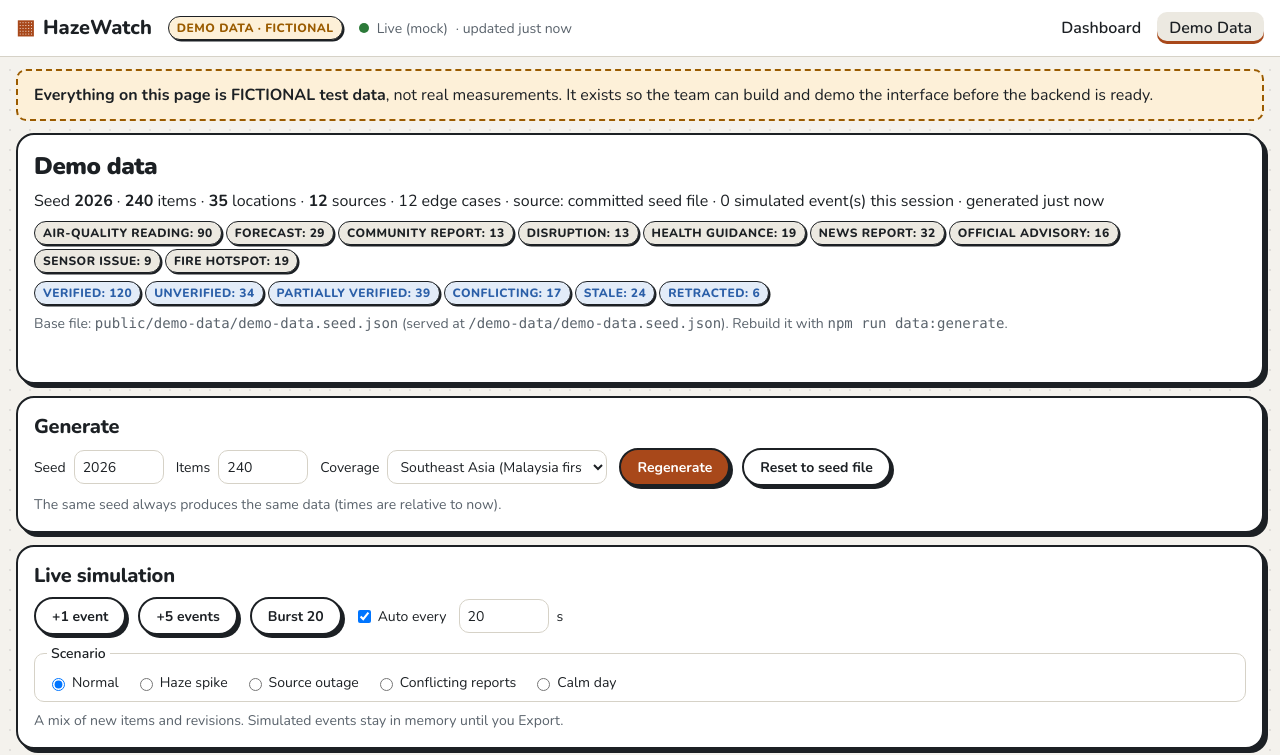
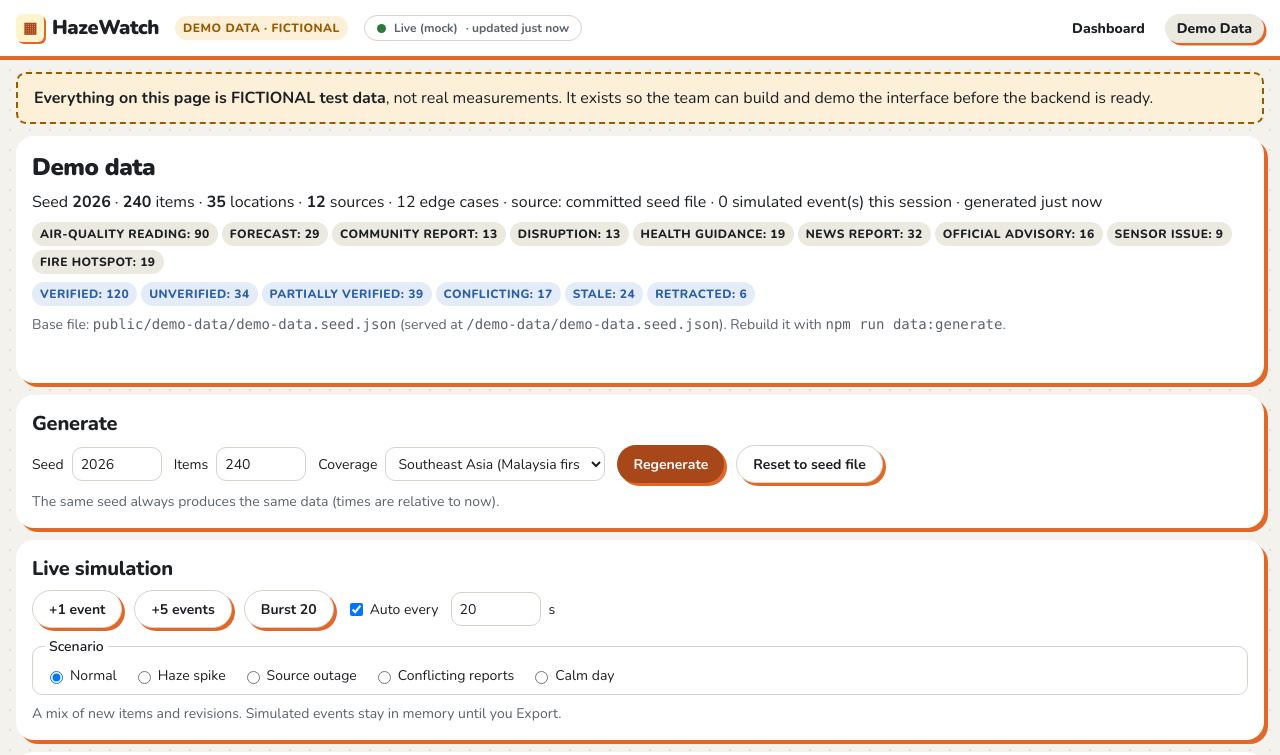
Before and after one commit to fangrhui040527/Haze-Agent, a React (Vite) app in the folder frontend/: page /demo-data in a window 1280 px wide. Shown: the top 755 px of the page. Built offline with nearby package versions, Linux system fonts and the light colour scheme.

Commit message:
style(frontend): update card shadow to vibrant orange

```diff
--- a/frontend/src/app/AppLayout.module.css
+++ b/frontend/src/app/AppLayout.module.css
@@ -1,7 +1,8 @@
 .header {
   z-index: var(--z-header);
   background: var(--color-surface);
-  border-bottom: 1px solid var(--color-border);
+  border-bottom: none;
+  box-shadow: 0 4px 0 var(--color-shadow-neo);
 }
 
 /* Sticky only on wider screens; on phones the wrapped header would cover too much. */
@@ -29,20 +30,38 @@
   gap: var(--space-2);
   color: var(--color-text);
   font-size: var(--text-lg);
-  font-weight: 800;
+  font-weight: 900;
+  letter-spacing: -0.02em;
   text-decoration: none;
 }
 
 .logo {
+  display: inline-flex;
+  align-items: center;
+  justify-content: center;
+  width: 28px;
+  height: 28px;
+  border: none;
+  border-radius: 6px;
+  box-shadow: 2px 2px 0 var(--color-shadow-neo);
+  background: var(--color-highlight);
   color: var(--color-accent);
+  font-size: 15px;
+  line-height: 1;
 }
 
 .connection {
   display: inline-flex;
   align-items: center;
   gap: var(--space-2);
-  font-size: var(--text-sm);
+  font-size: var(--text-xs);
+  font-weight: 700;
   color: var(--color-muted);
+  padding: 3px var(--space-3);
+  border: 1px solid var(--color-border);
+  border-radius: var(--radius-pill);
+  background: var(--color-surface);
+  box-shadow: none;
 }
 
 .updated {
@@ -50,10 +69,12 @@
 }
 
 .dot {
-  width: 10px;
-  height: 10px;
+  width: 9px;
+  height: 9px;
   border-radius: 50%;
   background: var(--color-stale);
+  border: none;
+  flex: none;
 }
 
 .live {
@@ -71,38 +92,50 @@
 
 .nav {
   display: flex;
-  gap: var(--space-1);
+  gap: var(--space-2);
   margin-left: auto;
 }
 
 .navLink {
   padding: var(--space-1) var(--space-3);
-  border-radius: var(--radius-md);
+  border-radius: var(--radius-pill);
+  border: none;
   color: var(--color-text);
-  font-weight: 600;
+  font-weight: 800;
+  font-size: var(--text-sm);
   text-decoration: none;
+  transition:
+    background var(--duration-fast),
+    transform var(--duration-fast),
+    box-shadow var(--duration-fast);
 }
 
 .navLink:hover {
   background: var(--color-surface-2);
+  border: none;
+  box-shadow: none;
+  transform: translate(-1px, -1px);
 }
 
 .active {
   background: var(--color-surface-2);
-  box-shadow: inset 0 -3px 0 var(--color-accent);
+  border: none;
+  box-shadow: 2.5px 2.5px 0 var(--color-shadow-neo);
+  color: var(--color-text);
 }
 
 .main {
   max-width: var(--content-max);
   margin: 0 auto;
-  padding: var(--space-3) var(--page-gutter) var(--space-5);
+  padding: var(--space-4) var(--page-gutter) var(--space-6);
 }
 
 .footer {
   max-width: var(--content-max);
   margin: 0 auto;
-  padding: var(--space-3) var(--page-gutter) var(--space-5);
+  padding: var(--space-4) var(--page-gutter) var(--space-6);
   font-size: var(--text-xs);
   color: var(--color-muted);
   text-align: center;
+  border-top: 2px dashed var(--color-border);
 }
--- a/frontend/src/features/agent-office/AgentOffice.module.css
+++ b/frontend/src/features/agent-office/AgentOffice.module.css
@@ -41,9 +41,7 @@
   border-radius: var(--radius-md);
   overflow: hidden;
   border: 3px solid #3b3128;
-  box-shadow:
-    inset 0 0 0 1px #6e604f,
-    var(--shadow-1);
+  box-shadow: inset 0 0 0 1px #6e604f;
   background: #c9a273;
   /* Nameplates size themselves from the office width (cqw), so they scale with the art. */
   container-type: inline-size;
@@ -89,10 +87,11 @@
   gap: var(--space-2);
   padding: var(--space-2) var(--space-3);
   border: 1px solid var(--color-border);
-  border-left: 4px solid #f6c445;
-  border-radius: var(--radius-sm);
+  border-left: 5px solid #f6c445;
+  border-radius: var(--radius-md);
   background: var(--color-surface-2);
   font-size: var(--text-sm);
+  box-shadow: none;
 }
 
 .card .dot {
@@ -141,14 +140,15 @@
   gap: var(--space-2);
   width: 100%;
   min-width: 0;
-  padding: 2px var(--space-1);
-  border: 1px solid transparent;
-  border-radius: var(--radius-sm);
+  padding: 4px var(--space-2);
+  border: none;
+  border-radius: var(--radius-pill);
   background: none;
   color: inherit;
   font: inherit;
   text-align: left;
   cursor: pointer;
+  transition: background var(--duration-fast);
 }
 
 .legendItem:hover {
@@ -156,8 +156,8 @@
 }
 
 .legendItem[aria-pressed='true'] {
-  border-color: #f6c445;
   background: var(--color-highlight);
+  box-shadow: none;
 }
 
 .legendItem > :last-child {
--- a/frontend/src/features/chat/ChatPanel.module.css
+++ b/frontend/src/features/chat/ChatPanel.module.css
@@ -35,15 +35,20 @@
 .prompt {
   padding: var(--space-1) var(--space-3);
   border: 1px solid var(--color-border);
-  border-radius: 999px;
-  background: var(--color-surface-2);
+  border-radius: var(--radius-pill);
+  background: var(--color-surface);
   font-size: var(--text-sm);
+  font-weight: 700;
   cursor: pointer;
   text-align: left;
+  box-shadow: none;
+  transition: transform var(--duration-fast), box-shadow var(--duration-fast), background var(--duration-fast);
 }
 
 .prompt:hover:not(:disabled) {
-  border-color: var(--color-accent);
+  background: var(--color-surface-2);
+  transform: translate(-1px, -1px);
+  box-shadow: 2px 2px 0 var(--color-shadow-neo);
 }
 
 .messages {
@@ -75,7 +80,9 @@
 .who {
   font-size: var(--text-xs);
   color: var(--color-muted);
-  font-weight: 600;
+  font-weight: 800;
+  text-transform: uppercase;
+  letter-spacing: 0.04em;
 }
 
 .bubble {
@@ -84,15 +91,18 @@
   gap: var(--space-1);
   align-items: flex-start;
   padding: var(--space-2) var(--space-3);
-  border-radius: var(--radius-md);
+  border: none;
+  border-radius: 14px;
   background: var(--color-surface-2);
   font-size: var(--text-sm);
   overflow-wrap: anywhere;
+  box-shadow: none;
 }
 
 .user .bubble {
   background: var(--color-accent);
   color: var(--color-accent-contrast);
+  border: none;
 }
 
 .pending {
@@ -131,11 +141,19 @@
   flex: 1;
   min-width: 0;
   resize: vertical;
-  padding: var(--space-2);
-  border: 1px solid var(--color-border);
+  padding: var(--space-2) var(--space-3);
+  border: 1.5px solid var(--color-border);
   border-radius: var(--radius-md);
   background: var(--color-surface);
   font-size: var(--text-sm);
+  box-shadow: none;
+  transition: border-color var(--duration-fast), box-shadow var(--duration-fast);
+}
+
+.form textarea:focus {
+  border-color: var(--color-focus);
+  box-shadow: 2px 2px 0 var(--color-shadow-neo);
+  outline: none;
 }
 
 .focusNote {
--- a/frontend/src/features/live-table/LiveTable.module.css
+++ b/frontend/src/features/live-table/LiveTable.module.css
@@ -32,17 +32,27 @@
 
 .field input,
 .field select {
-  min-height: 34px;
-  padding: 0 var(--space-2);
-  border: 1px solid var(--color-border);
-  border-radius: var(--radius-md);
+  min-height: 36px;
+  padding: 0 var(--space-3);
+  border: 1.5px solid var(--color-border);
+  border-radius: var(--radius-pill);
   background: var(--color-surface);
   font-size: var(--text-sm);
-  max-width: 180px;
+  font-weight: 600;
+  max-width: 190px;
+  box-shadow: none;
+  transition: border-color var(--duration-fast), box-shadow var(--duration-fast);
+}
+
+.field input:focus,
+.field select:focus {
+  border-color: var(--color-focus);
+  box-shadow: 2px 2px 0 var(--color-shadow-neo);
 }
 
 .fieldLabel {
   font-size: var(--text-sm);
+  font-weight: 700;
   color: var(--color-muted);
 }
 
@@ -60,17 +70,19 @@
   align-items: center;
   gap: var(--space-2);
   cursor: pointer;
+  font-weight: 600;
 }
 
 .pendingBar {
   width: 100%;
-  padding: var(--space-2);
-  border: 1px dashed var(--color-accent);
-  border-radius: var(--radius-md);
+  padding: var(--space-2) var(--space-3);
+  border: 1.5px dashed var(--color-accent);
+  border-radius: var(--radius-pill);
   background: var(--color-highlight);
   color: var(--color-text);
-  font-weight: 700;
+  font-weight: 800;
   cursor: pointer;
+  box-shadow: none;
 }
 
 .scrollBox {
@@ -79,8 +91,7 @@
   max-height: var(--table-height);
   min-height: 160px;
   overflow: auto;
-  border: 1px solid var(--color-border);
-  border-radius: var(--radius-md);
+  border: none;
   background: var(--color-surface);
 }
 
@@ -93,18 +104,20 @@
   position: sticky;
   top: 0;
   z-index: 1;
-  padding: var(--space-2);
+  padding: var(--space-2) var(--space-3);
   background: var(--color-surface-2);
   text-align: left;
   font-size: var(--text-xs);
+  font-weight: 800;
   text-transform: uppercase;
-  letter-spacing: 0.03em;
+  letter-spacing: 0.05em;
   color: var(--color-muted);
   white-space: nowrap;
+  border-bottom: 1.5px solid var(--color-border);
 }
 
 .table td {
-  padding: var(--space-2);
+  padding: var(--space-2) var(--space-3);
   border-top: 1px solid var(--color-border);
   vertical-align: middle;
 }
--- a/frontend/src/shared/ui/ui.module.css
+++ b/frontend/src/shared/ui/ui.module.css
@@ -7,7 +7,7 @@
   gap: var(--space-2);
   min-height: 38px;
   padding: 0 var(--space-4);
-  border: var(--border-width) solid var(--color-border-neo);
+  border: 1px solid var(--color-border);
   border-radius: var(--radius-pill);
   background: var(--color-surface);
   color: var(--color-text);
@@ -44,7 +44,7 @@
 
 .primary {
   background: var(--color-accent);
-  border-color: var(--color-border-neo);
+  border: none;
   color: var(--color-accent-contrast);
 }
 
@@ -53,20 +53,20 @@
 }
 
 .ghost {
-  border-color: transparent;
+  border: none;
   background: transparent;
   box-shadow: none;
 }
 
 .ghost:hover:not(:disabled) {
   background: var(--color-surface-2);
-  border-color: var(--color-border-neo);
+  border: none;
   box-shadow: var(--shadow-btn);
 }
 
 .danger {
   color: var(--color-error);
-  border-color: var(--color-border-neo);
+  border: none;
   background: var(--color-error-bg);
 }
 
@@ -74,7 +74,7 @@
   min-height: 30px;
   padding: 0 var(--space-3);
   font-size: var(--text-xs);
-  box-shadow: var(--shadow-badge);
+  box-shadow: none;
 }
 
 .small:hover:not(:disabled) {
@@ -89,10 +89,10 @@
   display: inline-flex;
   align-items: center;
   gap: var(--space-1);
-  padding: 2px var(--space-2);
-  border: 1.5px solid var(--color-border-neo);
+  padding: 3px var(--space-2);
+  border: none;
   border-radius: var(--radius-pill);
-  box-shadow: var(--shadow-badge);
+  box-shadow: none;
   font-size: var(--text-xs);
   font-weight: 800;
   text-transform: uppercase;
@@ -142,12 +142,12 @@
 }
 
 .swatch {
-  width: 13px;
-  height: 13px;
+  width: 14px;
+  height: 14px;
   border-radius: 4px;
   flex: none;
-  border: 1.5px solid var(--color-border-neo);
-  box-shadow: 1px 1px 0 var(--color-shadow-neo);
+  border: none;
+  box-shadow: none;
 }
 
 .bandValue {
@@ -205,7 +205,7 @@
 
 .panel {
   background: var(--color-surface);
-  border: var(--border-width) solid var(--color-border-neo);
+  border: none;
   border-radius: var(--radius-card);
   box-shadow: var(--shadow-card);
   min-width: 0;
--- a/frontend/src/styles/tokens.css
+++ b/frontend/src/styles/tokens.css
@@ -67,15 +67,16 @@
   --radius-card: 18px;
   --radius-pill: 9999px;
 
-  --border-width: 2.5px;
-  --color-border-neo: var(--color-text);
-  --color-shadow-neo: var(--color-text);
+  --border-width: 0px;
+  --color-border-neo: transparent;
+  --color-shadow-neo: #e06828;
+  --color-shadow-card: var(--color-shadow-neo);
 
-  --shadow-card: 4px 4px 0 var(--color-shadow-neo);
+  --shadow-card: 4px 4px 0 var(--color-shadow-card);
   --shadow-btn: 3px 3px 0 var(--color-shadow-neo);
   --shadow-btn-hover: 4px 4px 0 var(--color-shadow-neo);
   --shadow-btn-active: 1px 1px 0 var(--color-shadow-neo);
-  --shadow-badge: 1.5px 1.5px 0 var(--color-shadow-neo);
+  --shadow-badge: none;
 
   --shadow-1: 3px 3px 0 var(--color-shadow-neo);
   --shadow-2: 5px 5px 0 var(--color-shadow-neo);
@@ -123,8 +124,9 @@
     --color-info-bg: #1d2a3d;
     --color-stale-bg: #2b2d31;
 
-    --color-border-neo: #4c545e;
-    --color-shadow-neo: #050607;
+    --color-border-neo: transparent;
+    --color-shadow-neo: #f08a4b;
+    --color-shadow-card: var(--color-shadow-neo);
 
     --shadow-1: 3px 3px 0 var(--color-shadow-neo);
     --shadow-2: 5px 5px 0 var(--color-shadow-neo);
```
